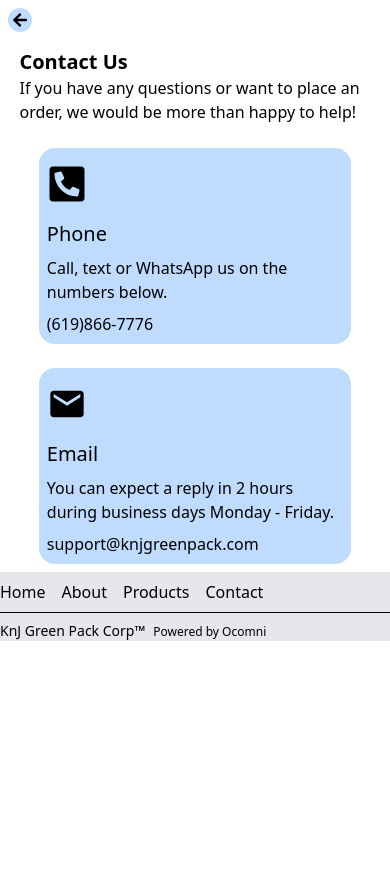
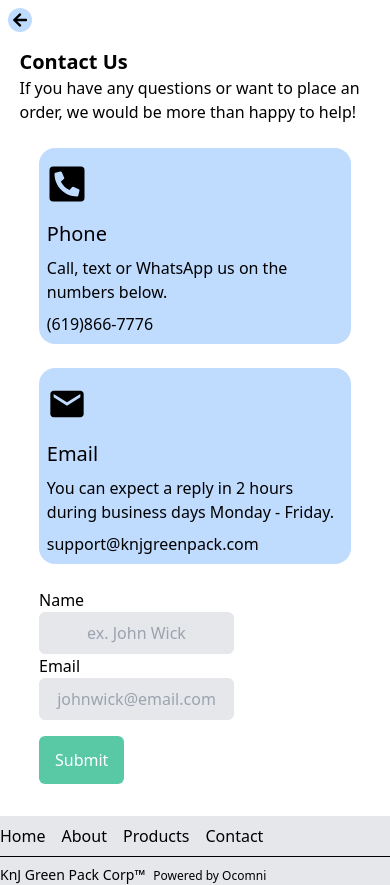
Before and after one commit to gualberto2/GreenCorp, a React (Vite) app: page /contact in a window 390 px wide. Before the commit the page ends 844 px from the top, so only its background shows below. Built offline with nearby package versions, Linux system fonts and the light colour scheme; a web font is replaced by a local one.

Commit message:
feat: Added mobile form to contact page

```diff
--- a/src/pages/Contact.jsx
+++ b/src/pages/Contact.jsx
@@ -46,7 +46,7 @@ export default function Contact() {
         </div>
         {/* Box for email */}
         <div className="w-[80%] mx-auto bg-blue-200 mt-6 flex flex-col rounded-2xl">
-          {/* Phone content */}
+          {/* Email content */}
           <div className="w-[95%] mx-auto">
             <div className="mt-4">
               <MdEmail className="w-10 h-10" />
@@ -61,6 +61,47 @@ export default function Contact() {
             </div>
           </div>
         </div>
+        {/* Form Box Below */}
+        <div className="mt-6 mb-8">
+          <form onSubmit="">
+            <div className="flex flex-col w-[50%] ml-[10%]">
+              <div>
+                <label htmlFor="first" className="font-light text-md text-gray">
+                  Name
+                </label>
+                <input
+                  type="text"
+                  id="first"
+                  placeholder="ex. John Wick"
+                  className="text-center w-full px-3 py-2 focus:ring-transparent bg-gray-200 border-gray-200 focus:bg-gray-300 focus:border-blue-800 border-[1px] rounded-md"
+                  required
+                />
+              </div>
+
+              <div className="">
+                <label htmlFor="email" className="font-light text-md text-gray">
+                  Email
+                </label>
+                <input
+                  type="email"
+                  id="email"
+                  placeholder="johnwick@email.com"
+                  className="text-center w-full px-3 py-2 focus:ring-transparent bg-gray-200 border-gray-200 focus:bg-gray-300 focus:border-blue-800 border-[1px] rounded-md"
+                  required
+                />
+              </div>
+
+              <div className="text-left mt-4">
+                <button
+                  type="submit"
+                  className="py-3 px-4 font-light text-md text-white bg-[#59c9a5] rounded-md"
+                >
+                  Submit
+                </button>
+              </div>
+            </div>
+          </form>
+        </div>
       </div>
     </>
     //
```
